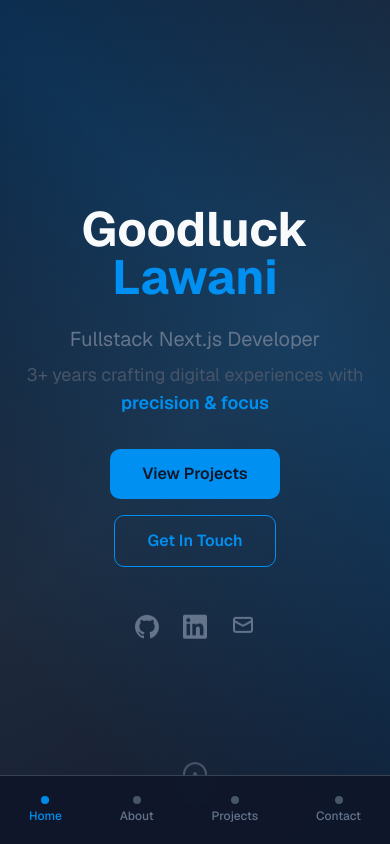
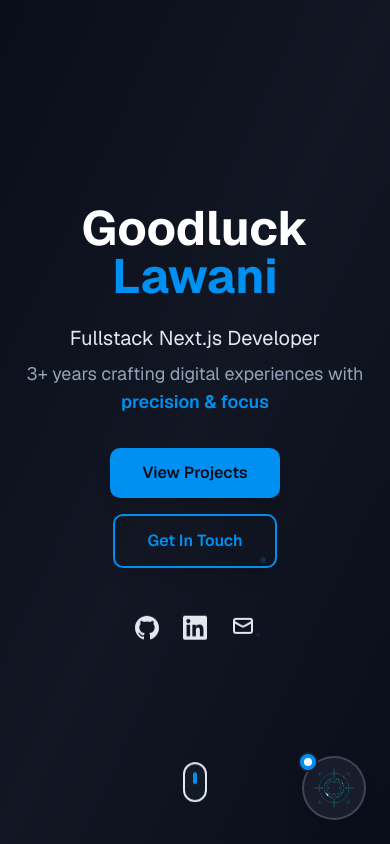
Before and after one commit to civilgoody/portfolio, a Next.js app: page / in a window 390 px wide. Shown: the top 844 px of the page. Built offline with nearby package versions, Linux system fonts and the light colour scheme.

Commit message:
feat(ui): improve contrast and implement FAB navigation with crosshair

```diff
--- a/src/app/globals.css
+++ b/src/app/globals.css
@@ -4,41 +4,43 @@
 @custom-variant dark (&:is(.dark *));
 
 :root {
-  /* Custom blue theme colors - for direct use */
+  /* Updated color scheme - Better contrast, less blue dominance */
   --primary-blue: #0090f1;
-  --primary-dark: #0f172a;
-  --text-primary: #f8fafc;
-  --text-secondary: #64748b;
-  --text-muted: #475569;
+  --primary-dark: #0a0e1a; /* Darker for better contrast */
+  --secondary-dark: #1a1f2e; /* New secondary dark */
+  --text-primary: #ffffff; /* Pure white for better contrast */
+  --text-secondary: #e2e8f0; /* Lighter secondary text */
+  --text-muted: #94a3b8; /* Better muted text */
   --accent-success: #10b981;
   --accent-warning: #f59e0b;
 
-  /* Shadcn/ui color system - override with our blue theme */
+  /* Shadcn/ui color system - updated for better contrast */
   --radius: 0.625rem;
-  --background: #0f172a;
-  --foreground: #f8fafc;
-  --card: #1e293b;
-  --card-foreground: #f8fafc;
-  --popover: #1e293b;
-  --popover-foreground: #f8fafc;
+  --background: #0a0e1a;
+  --foreground: #ffffff;
+  --card: #1a1f2e;
+  --card-foreground: #ffffff;
+  --popover: #1a1f2e;
+  --popover-foreground: #ffffff;
   --primary: #0090f1;
-  --primary-foreground: #0f172a;
+  --primary-foreground: #0a0e1a;
   --secondary: #374151;
-  --secondary-foreground: #f8fafc;
-  --muted: #374151;
-  --muted-foreground: #64748b;
+  --secondary-foreground: #ffffff;
+  --muted: #2d3748;
+  --muted-foreground: #94a3b8;
   --accent: #374151;
-  --accent-foreground: #f8fafc;
+  --accent-foreground: #ffffff;
   --destructive: #ef4444;
-  --destructive-foreground: #f8fafc;
+  --destructive-foreground: #ffffff;
   --border: #374151;
-  --input: #374151;
+  --input: #2d3748;
   --ring: #0090f1;
 }
 
 @theme inline {
   --color-primary-blue: var(--primary-blue);
   --color-primary-dark: var(--primary-dark);
+  --color-secondary-dark: var(--secondary-dark);
   --color-text-primary: var(--text-primary);
   --color-text-secondary: var(--text-secondary);
   --color-text-muted: var(--text-muted);
@@ -148,23 +150,7 @@
   }
 }
 
-/* Avatar-inspired background gradients */
-.bg-element-gradient {
-  background: linear-gradient(135deg, #0f172a 0%, #1e293b 50%, #0f172a 100%);
-}
-
-.bg-water-flow {
-  background: linear-gradient(
-    45deg,
-    #0f172a 0%,
-    #1e293b 25%,
-    #0090f1 50%,
-    #1e293b 75%,
-    #0f172a 100%
-  );
-  background-size: 200% 200%;
-  animation: flow 6s ease-in-out infinite;
-}
+/* Removed old gradient classes - now using consistent inline gradients */
 
 /* Custom animations */
 @keyframes fluid-rise {
@@ -220,15 +206,7 @@
   }
 }
 
-@keyframes flow {
-  0%,
-  100% {
-    background-position: 0% 50%;
-  }
-  50% {
-    background-position: 100% 50%;
-  }
-}
+/* Removed flow animation - no longer needed */
 
 /* Utility classes */
 .animate-fluid-rise {
--- a/src/components/navigation/main-nav.tsx
+++ b/src/components/navigation/main-nav.tsx
@@ -4,9 +4,11 @@ import { useState, useEffect } from "react";
 import { cn } from "@/lib/utils";
 import { useSmoothScroll } from "@/hooks/use-smooth-scroll";
 import { NAV_LINKS } from "@/lib/constants";
+import Image from "next/image";
 
 export function MainNav() {
   const [activeSection, setActiveSection] = useState("hero");
+  const [isFabOpen, setIsFabOpen] = useState(false);
   const { scrollToSection } = useSmoothScroll();
 
   useEffect(() => {
@@ -35,13 +37,36 @@ export function MainNav() {
   const handleNavClick = (sectionId: string) => {
     setActiveSection(sectionId);
     scrollToSection(sectionId);
+    setIsFabOpen(false); // Close FAB after navigation
   };
+
+  const toggleFab = () => {
+    setIsFabOpen(!isFabOpen);
+  };
+
+  // Close FAB when clicking outside
+  useEffect(() => {
+    const handleClickOutside = (event: MouseEvent) => {
+      const fabContainer = document.getElementById("fab-container");
+      if (fabContainer && !fabContainer.contains(event.target as Node)) {
+        setIsFabOpen(false);
+      }
+    };
+
+    if (isFabOpen) {
+      document.addEventListener("mousedown", handleClickOutside);
+    }
+
+    return () => {
+      document.removeEventListener("mousedown", handleClickOutside);
+    };
+  }, [isFabOpen]);
 
   return (
     <>
       {/* Desktop Navigation - Top */}
       <nav className="hidden md:fixed md:top-0 md:left-0 md:right-0 md:z-50 md:flex md:justify-center md:p-4">
-        <div className="bg-primary-dark/90 backdrop-blur-md border border-border rounded-full px-6 py-3">
+        <div className="bg-secondary-dark/95 backdrop-blur-md border border-border rounded-full px-6 py-3 shadow-xl">
           <ul className="flex items-center space-x-8">
             {NAV_LINKS.map((link) => (
               <li key={link.id}>
@@ -62,36 +87,174 @@ export function MainNav() {
         </div>
       </nav>
 
-      {/* Mobile Navigation - Bottom */}
-      <nav className="fixed bottom-0 left-0 right-0 z-50 md:hidden">
-        <div className="bg-primary-dark/95 backdrop-blur-md border-t border-border">
-          <ul className="flex items-center justify-around py-3">
-            {NAV_LINKS.map((link) => (
-              <li key={link.id}>
+      {/* Mobile FAB Navigation */}
+      <div className="md:hidden fixed bottom-6 right-6 z-50" id="fab-container">
+        {/* Navigation Menu Items */}
+        <div
+          className={cn(
+            "absolute bottom-16 right-0 flex flex-col space-y-3 transition-all duration-300 ease-out",
+            isFabOpen
+              ? "opacity-100 translate-y-0 pointer-events-auto"
+              : "opacity-0 translate-y-4 pointer-events-none"
+          )}
+        >
+          {NAV_LINKS.slice()
+            .reverse()
+            .map((link, index) => (
+              <div
+                key={link.id}
+                className={cn(
+                  "transform transition-all duration-300 ease-out",
+                  isFabOpen
+                    ? "translate-x-0 opacity-100"
+                    : "translate-x-8 opacity-0"
+                )}
+                style={{
+                  transitionDelay: isFabOpen ? `${index * 50}ms` : "0ms",
+                }}
+              >
                 <button
                   onClick={() => handleNavClick(link.id)}
                   className={cn(
-                    "flex flex-col items-center space-y-1 px-3 py-2 text-xs font-medium transition-colors duration-200",
+                    "flex items-center space-x-3 bg-secondary-dark/95 backdrop-blur-md border border-border rounded-full px-4 py-3 text-sm font-medium transition-all duration-200 hover:scale-105 element-bend shadow-lg",
                     activeSection === link.id
-                      ? "text-primary-blue"
-                      : "text-text-secondary"
+                      ? "text-primary-blue border-primary-blue bg-primary-blue/20"
+                      : "text-text-secondary hover:text-text-primary hover:border-primary-blue/50"
                   )}
                 >
-                  <div
-                    className={cn(
-                      "w-2 h-2 rounded-full transition-all duration-200",
-                      activeSection === link.id
-                        ? "bg-primary-blue animate-precision-pulse"
-                        : "bg-text-muted"
-                    )}
-                  />
-                  <span>{link.label}</span>
+                  <SectionIcon sectionId={link.id} />
+                  <span className="whitespace-nowrap">{link.label}</span>
+                  {activeSection === link.id && (
+                    <div className="w-2 h-2 bg-primary-blue rounded-full animate-precision-pulse" />
+                  )}
                 </button>
-              </li>
+              </div>
             ))}
-          </ul>
         </div>
-      </nav>
+
+        {/* FAB Button - Professional Crosshair Design */}
+        <button
+          onClick={toggleFab}
+          className={cn(
+            "relative w-16 h-16 bg-secondary-dark/90 hover:bg-secondary-dark rounded-full shadow-xl transition-all duration-300 flex items-center justify-center group backdrop-blur-sm border-2 border-text-muted/30 hover:border-primary-blue/50",
+            isFabOpen
+              ? "rotate-180 scale-110 border-primary-blue/70"
+              : "rotate-0 scale-100"
+          )}
+          aria-label="Navigation Menu"
+        >
+          {/* Professional Crosshair Image */}
+          <div
+            className={cn(
+              "relative w-12 h-12 transition-all duration-300",
+              isFabOpen ? "opacity-30" : "opacity-100"
+            )}
+          >
+            <Image
+              src="/images/sniper-cyber-blue-tone.png"
+              alt="Crosshair"
+              width={60}
+              height={60}
+              className="w-full h-full object-contain brightness-125 contrast-125"
+            />
+          </div>
+
+          {/* X when open - overlay on crosshair */}
+          {isFabOpen && (
+            <div className="absolute inset-0 flex items-center justify-center">
+              <div className="relative w-8 h-8">
+                <div className="absolute left-1/2 top-1/2 w-6 h-0.5 bg-text-primary transform -translate-x-1/2 -translate-y-1/2 rotate-45 transition-all duration-200 shadow-sm" />
+                <div className="absolute left-1/2 top-1/2 w-6 h-0.5 bg-text-primary transform -translate-x-1/2 -translate-y-1/2 -rotate-45 transition-all duration-200 shadow-sm" />
+              </div>
+            </div>
+          )}
+
+          {/* Pulse ring when active section changes */}
+          <div
+            className={cn(
+              "absolute inset-0 rounded-full border-2 border-primary-blue transition-all duration-500",
+              "animate-ping opacity-0"
+              // Show ping when section changes
+            )}
+          />
+
+          {/* Subtle glow effect */}
+          <div className="absolute inset-0 rounded-full bg-primary-blue/20 scale-150 opacity-0 group-hover:opacity-100 transition-opacity duration-300" />
+        </button>
+
+        {/* Current section indicator */}
+        <div className="absolute -top-1 -left-1 w-5 h-5 bg-primary-blue rounded-full flex items-center justify-center shadow-lg border-2 border-secondary-dark">
+          <div className="w-2 h-2 bg-text-primary rounded-full animate-precision-pulse" />
+        </div>
+      </div>
     </>
   );
 }
+
+// Icons for each section
+function SectionIcon({ sectionId }: { sectionId: string }) {
+  const iconMap = {
+    hero: (
+      <svg
+        className="w-4 h-4"
+        fill="none"
+        stroke="currentColor"
+        viewBox="0 0 24 24"
+      >
+        <path
+          strokeLinecap="round"
+          strokeLinejoin="round"
+          strokeWidth={2}
+          d="M3 12l2-2m0 0l7-7 7 7M5 10v10a1 1 0 001 1h3m10-11l2 2m-2-2v10a1 1 0 01-1 1h-3m-6 0a1 1 0 001-1v-4a1 1 0 011-1h2a1 1 0 011 1v4a1 1 0 001 1m-6 0h6"
+        />
+      </svg>
+    ),
+    about: (
+      <svg
+        className="w-4 h-4"
+        fill="none"
+        stroke="currentColor"
+        viewBox="0 0 24 24"
+      >
+        <path
+          strokeLinecap="round"
+          strokeLinejoin="round"
+          strokeWidth={2}
+          d="M16 7a4 4 0 11-8 0 4 4 0 018 0zM12 14a7 7 0 00-7 7h14a7 7 0 00-7-7z"
+        />
+      </svg>
+    ),
+    projects: (
+      <svg
+        className="w-4 h-4"
+        fill="none"
+        stroke="currentColor"
+        viewBox="0 0 24 24"
+      >
+        <path
+          strokeLinecap="round"
+          strokeLinejoin="round"
+          strokeWidth={2}
+          d="M19 11H5m14 0a2 2 0 012 2v6a2 2 0 01-2 2H5a2 2 0 01-2-2v-6a2 2 0 012-2m14 0V9a2 2 0 00-2-2M5 11V9a2 2 0 012-2m0 0V5a2 2 0 012-2h6a2 2 0 012 2v2M7 7h10"
+        />
+      </svg>
+    ),
+    contact: (
+      <svg
+        className="w-4 h-4"
+        fill="none"
+        stroke="currentColor"
+        viewBox="0 0 24 24"
+      >
+        <path
+          strokeLinecap="round"
+          strokeLinejoin="round"
+          strokeWidth={2}
+          d="M3 8l7.89 4.26a2 2 0 002.22 0L21 8M5 19h14a2 2 0 002-2V7a2 2 0 00-2-2H5a2 2 0 00-2 2v10a2 2 0 002 2z"
+        />
+      </svg>
+    ),
+  };
+
+  return iconMap[sectionId as keyof typeof iconMap] || null;
+}
--- a/src/components/sections/hero-section.tsx
+++ b/src/components/sections/hero-section.tsx
@@ -15,9 +15,12 @@ export function HeroSection() {
       id="hero"
       className="min-h-screen flex items-center justify-center relative overflow-hidden"
     >
-      {/* Animated background */}
-      <div className="absolute inset-0 bg-element-gradient">
-        <div className="absolute inset-0 bg-water-flow opacity-20" />
+      {/* Subtle animated background - consistent with other sections */}
+      <div className="absolute inset-0 bg-gradient-to-br from-primary-dark via-secondary-dark/50 to-primary-dark" />
+      <div className="absolute inset-0">
+        <div className="absolute top-1/4 left-1/4 w-2 h-2 bg-primary-blue/20 rounded-full animate-pulse" />
+        <div className="absolute top-3/4 right-1/3 w-1 h-1 bg-primary-blue/30 rounded-full animate-pulse delay-1000" />
+        <div className="absolute bottom-1/3 left-2/3 w-1.5 h-1.5 bg-primary-blue/25 rounded-full animate-pulse delay-500" />
       </div>
 
       {/* Content */}
@@ -63,13 +66,13 @@ export function HeroSection() {
           <div className="flex flex-col sm:flex-row gap-4 justify-center items-center mb-12">
             <a
               href="#projects"
-              className="bg-primary-blue text-primary-dark px-8 py-3 rounded-lg font-semibold hover:bg-blue-400 transition-all duration-300 transform hover:scale-105 precision-focus"
+              className="bg-primary-blue text-primary-dark px-8 py-3 rounded-lg font-semibold hover:bg-blue-400 transition-all duration-300 transform hover:scale-105 precision-focus shadow-lg"
             >
               View Projects
             </a>
             <a
               href="#contact"
-              className="border border-primary-blue text-primary-blue px-8 py-3 rounded-lg font-semibold hover:bg-primary-blue hover:text-primary-dark transition-all duration-300 precision-focus"
+              className="border-2 border-primary-blue text-primary-blue px-8 py-3 rounded-lg font-semibold hover:bg-primary-blue hover:text-primary-dark transition-all duration-300 precision-focus shadow-lg"
             >
               Get In Touch
             </a>
@@ -102,8 +105,8 @@ export function HeroSection() {
 
       {/* Scroll indicator */}
       <div className="absolute bottom-8 left-1/2 transform -translate-x-1/2 animate-bounce">
-        <div className="w-6 h-10 border-2 border-text-muted rounded-full flex justify-center">
-          <div className="w-1 h-3 bg-text-muted rounded-full mt-2 animate-pulse" />
+        <div className="w-6 h-10 border-2 border-text-secondary rounded-full flex justify-center bg-secondary-dark/50 backdrop-blur-sm">
+          <div className="w-1 h-3 bg-primary-blue rounded-full mt-2 animate-pulse" />
         </div>
       </div>
     </section>
```
Also changed, not shown: src/app/page.tsx (+16 -9 lines), public/images/sniper-cyber-blue-tone.png (added).
